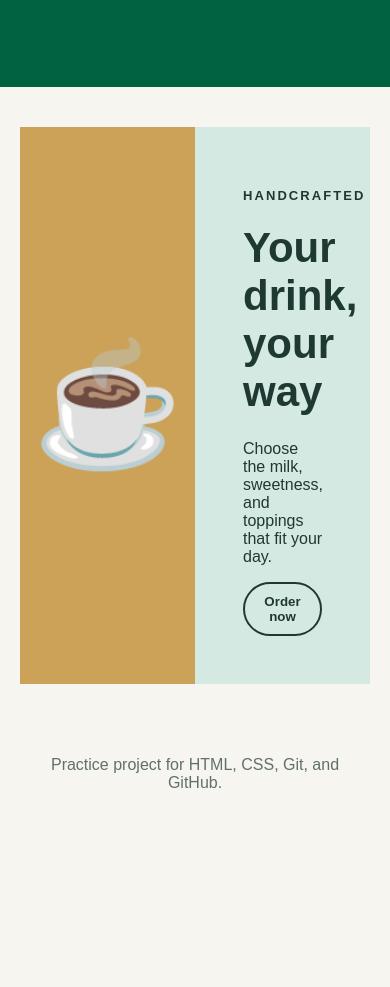
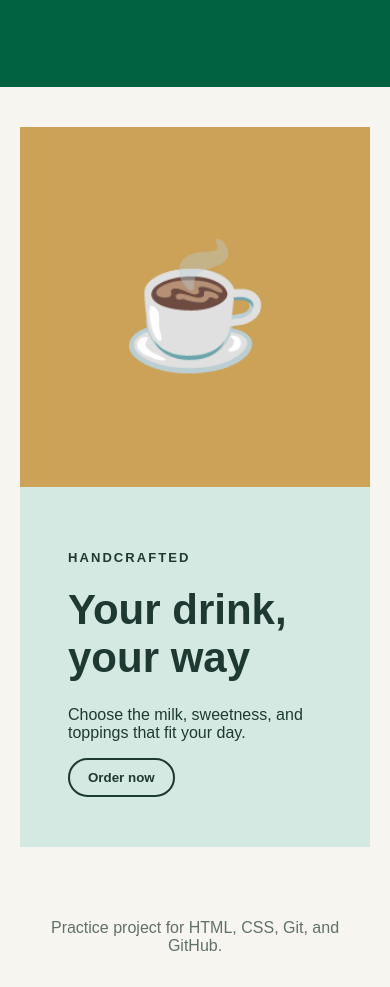
Before and after one commit to rickLHY/starbucks-pr-practice, a plain HTML site: page index.html in a window 390 px wide. Shown: the part 483-1470 px from the top of the page. Before the commit the page ends 1307 px from the top, so only its background shows below. Drawn offline with Linux system fonts and the light colour scheme.

Commit message:
fix: make feature card responsive under 768px

```diff
--- a/style.css
+++ b/style.css
@@ -140,6 +140,13 @@ footer {
 
 @media (max-width: 768px) {
   /* TODO: mobile-menu 任務在這裡完成 */
+  .feature-card {
+      flex-direction: column;
+  }
 
+  .feature-visual,
+  .feature-copy {
+      width: 100%;
+  }
   /* TODO: card-responsive 任務在這裡完成 */
 }
```
